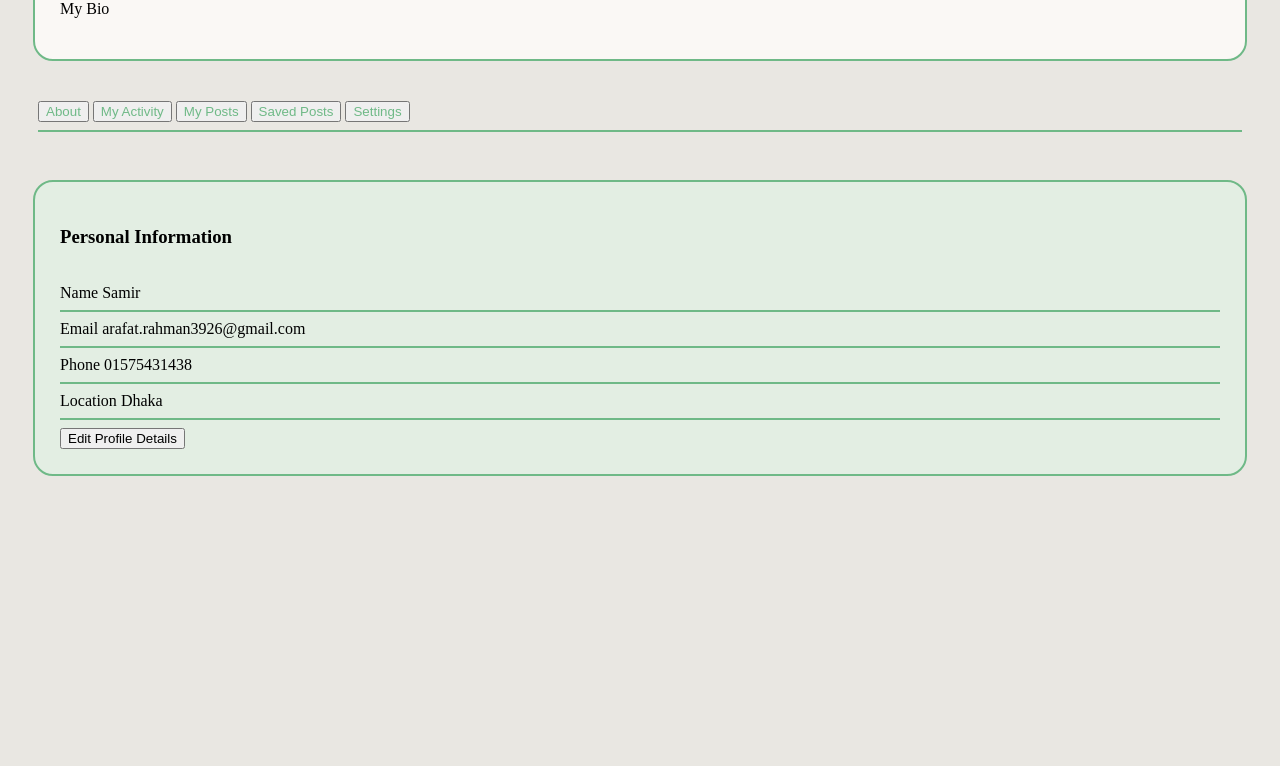
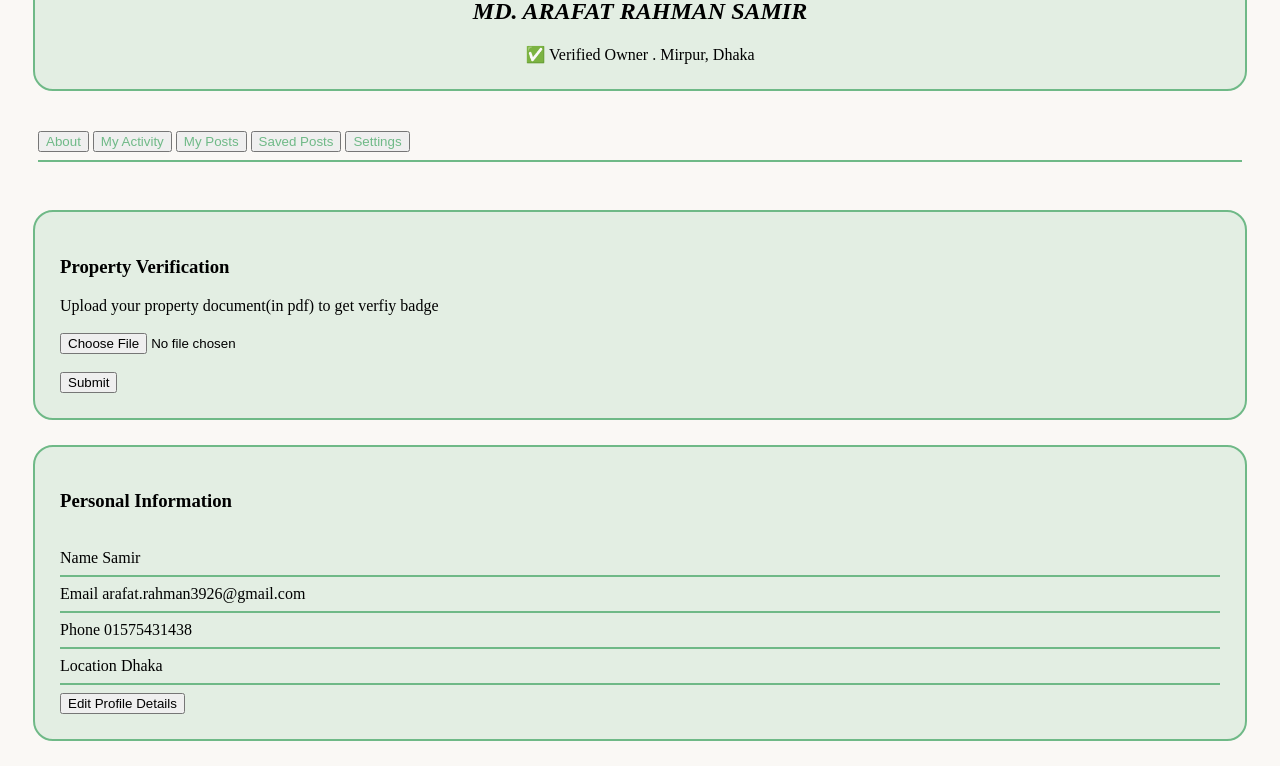
Before and after one commit to Samir201514/Rental_Point, a PHP site: page /userProfile.php in a window 1280 px wide; the page is wider, and only the part inside the window is pictured. Shown: the part 190-956 px from the top of that part. Before the commit the page ends 666 px from the top of that part, so only its background shows below. Run offline with PHP 8.4, Linux system fonts and the light colour scheme.

Commit message:
added and validated Owner document section, default user profile

```diff
--- a/View/user_views/css/userProfile.css
+++ b/View/user_views/css/userProfile.css
@@ -1,19 +1,22 @@
 body{
-    background-color: #E9E7E2;
+    background-color: #FAF8F5;
 }
 
-#photo{
+#intro{
     margin: 25px;
     padding: 25px;
     border: 2px solid rgba(111, 185, 135, 1);
     border-radius: 20px;
-    background-color: #FAF8F5;
+    background-color: rgb(227, 238, 227);
 }
 
-#proPic{
-    display: flex;
-    flex-direction: row;
-    gap: 900px;
+#userProPic{
+    position: relative;
+    left: 500px;
+}
+
+#userInfo{
+    text-align: center;
 }
 
 #btnSection{
@@ -36,13 +39,17 @@ hr{
     display: none;
 }
 
-#aboutTab, #activityTab, #postsTab,  #savedTab, #settingsTab{
+#propertyVerifyTab, #aboutTab, #activityTab, #postsTab,  #savedTab, #settingsTab{
     margin: 25px;
     padding: 25px;
     border: 2px solid rgba(111, 185, 135, 1);
     border-radius: 20px;
     background-color: rgb(227, 238, 227);
 }
+
+/* .counts{
+
+} */
 
 #postCounts{
     display: flex;
--- a/View/user_views/js/userProfile.js
+++ b/View/user_views/js/userProfile.js
@@ -1,5 +1,6 @@
 // switching between tabs
 const btn = document.getElementsByClassName("btn");
+const propertyVerifyTab = document.getElementById("propertyVerifyTab");
 const aboutTab = document.getElementById("aboutTab");
 const activityTab = document.getElementById("activityTab");
 const postsTab = document.getElementById("postsTab");
@@ -7,6 +8,7 @@ const savedTab = document.getElementById("savedTab");
 const settingsTab = document.getElementById("settingsTab");
 
 btn[0].addEventListener("click", ()=>{
+    propertyVerifyTab.style.display = "block";
     aboutTab.style.display = "block";
     activityTab.style.display = "none";
     postsTab.style.display = "none";
@@ -15,6 +17,7 @@ btn[0].addEventListener("click", ()=>{
 });
 
 btn[1].addEventListener("click", ()=>{
+    propertyVerifyTab.style.display = "none";
     aboutTab.style.display = "none";
     activityTab.style.display = "block";
     postsTab.style.display = "none";
@@ -23,6 +26,7 @@ btn[1].addEventListener("click", ()=>{
 });
 
 btn[2].addEventListener("click", ()=>{
+    propertyVerifyTab.style.display = "none";
     aboutTab.style.display = "none";
     activityTab.style.display = "none";
     postsTab.style.display = "block";
@@ -31,6 +35,7 @@ btn[2].addEventListener("click", ()=>{
 });
 
 btn[3].addEventListener("click", ()=>{
+    propertyVerifyTab.style.display = "none";
     aboutTab.style.display = "none";
     activityTab.style.display = "none";
     postsTab.style.display = "none";
@@ -39,6 +44,7 @@ btn[3].addEventListener("click", ()=>{
 });
 
 btn[4].addEventListener("click", ()=>{
+    propertyVerifyTab.style.display = "none";
     aboutTab.style.display = "none";
     activityTab.style.display = "none";
     postsTab.style.display = "none";
--- a/View/user_views/userProfile.php
+++ b/View/user_views/userProfile.php
@@ -9,25 +9,22 @@
     <header></header>
 
     <main>
-        <section id="photo">
-            <div id="cover">
-                <img src="" width="500px">
+        <section id="intro">
+            <div id="userProPic">
+                <img src="../../Storage/User/Profile/default.png" alt="Error" width="150px">
             </div>
 
-            <div id="proPic">
-                <div id="picName">
-                    <h2 id="userName"> <i> Name </i> </h2>
+            <div id="userInfo">
+                <h2>
+                    <i> MD. ARAFAT RAHMAN SAMIR </i>
+                </h2>
+
                 <span> ✅ Verified </span>
-                    <br>
-                    <span id="userType"> Type </span>
+
+                <span> Owner </span>
                 <span> . </span>
-                    <span id="userLocation"> Location </span>
+                <span> Mirpur, Dhaka </span>
             </div>
-            </div>
-
-            <p id="bio">
-                My Bio
-            </p>
         </section>
 
         <section id="btnSection">
@@ -37,6 +34,18 @@
             <button class="btn"> Saved Posts </button>
             <button class="btn"> Settings </button>
             <hr>
+        </section>
+
+
+        <section id="propertyVerifyTab">
+            <h3> Property Verification </h3>
+            <span> Upload your property document(in pdf) to get verfiy badge</span>
+            <br><br>
+            <form action="../../Controller/propertyVerificationController.php" method="POST" enctype="multipart/form-data">
+                <input type="file" name="VerifyDocPath">
+                <br><br>
+                <input type="submit" value="Submit">
+            </form>
         </section>
 
         <section id="aboutTab">
@@ -67,24 +76,24 @@
                     <div>
                         <span> Total Views </span>
                         <br><br>
-                        <span> 1235 </span>
+                        <span class="counts"> 1235 </span>
                     </div>
                     <div>
                         <span> Total Saves </span>
                         <br><br>
-                        <span> 1235 </span>
+                        <span class="counts"> 1235 </span>
                     </div>
                     <div>
                         <span> Total Contacts </span>
                         <br><br>
-                        <span> 1235 </span>
+                        <span class="counts"> 1235 </span>
                     </div>
                 </div>
 
                 <br><br><br>
 
                 <div>
-                        <table>
+                    <table border="1">
                         <thead>
                             <tr>
                                 <th> Title </th>
@@ -95,7 +104,10 @@
                         </thead>
                         <tbody>
                             <tr>
-                                    <td> </td>
+                                <td> 2 Master Bedrooms </td>
+                                <td> 50 </td>
+                                <td> 10 </td>
+                                <td> 03 </td>
                             </tr>
                         </tbody>
                     </table>
```
Also changed, not shown: Controller/propertyVerificationController.php (added, +47 -0 lines), Storage/User/Profile/default.png (added), 1 other file. Lines whose indentation alone changed are shown as unchanged.
